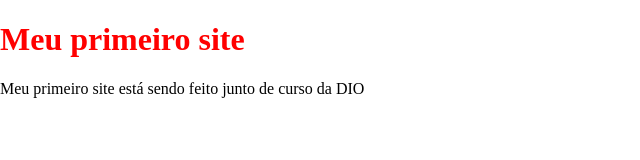
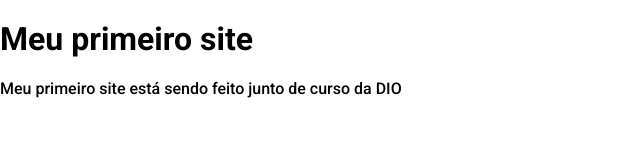
Before and after one commit to rafammassa/Pokedex, a plain HTML site: page index.html in a window 1280 px wide. Shown: the whole page, without its empty margins (0-640 px from the left). Drawn offline with nearby package versions, Linux system fonts and the light colour scheme.

Commit message:
Adicionando a fonte Roboto

```diff
--- a/assets/css/global.css
+++ b/assets/css/global.css
@@ -1,3 +1,3 @@
-h1 {
-    color: red;
+* {
+    font-family: 'Roboto', sans-serif;
 }
--- a/index.html
+++ b/index.html
@@ -7,9 +7,17 @@
     <meta name="viewport" content="width=device-width, initial-scale=1.0">
     <title>Pokedex</title>
 
+    <!--Normalize CSS-->
     <link rel="stylesheet" href="https://cdnjs.cloudflare.com/ajax/libs/normalize/8.0.1/normalize.min.css"
-    integrity="sha512-NhSC1YmyruXifcj/KFRWoC561YpHpc5Jtzgvbuzx5VozKpWvQ+4nXhPdFgmx8xqexRcpAglTj9sIBWINXa8x5w=="
-    crossorigin="anonymous" referrerpolicy="no-referrer" />
+        integrity="sha512-NhSC1YmyruXifcj/KFRWoC561YpHpc5Jtzgvbuzx5VozKpWvQ+4nXhPdFgmx8xqexRcpAglTj9sIBWINXa8x5w=="
+        crossorigin="anonymous" referrerpolicy="no-referrer" />
+
+    <!--Fonte Roboto-->
+    <link rel="preconnect" href="https://fonts.googleapis.com">
+    <link rel="preconnect" href="https://fonts.gstatic.com" crossorigin>
+    <link href="https://fonts.googleapis.com/css2?family=Roboto:wght@100;300;500;700&display=swap" rel="stylesheet">
+
+    <!--CSS-->
     <link rel="stylesheet" href="/assets/css/global.css">
 </head>
 
@@ -19,7 +27,8 @@
     <p>Meu primeiro site está sendo feito junto de curso da DIO</p>
 
 
-<script src="/assets/js/main.js"></script>
+    <!--JS-->
+    <script src="/assets/js/main.js"></script>
 </body>
 
 </html>
```
